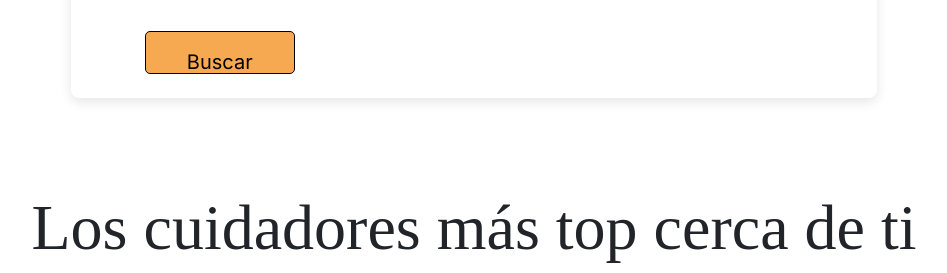
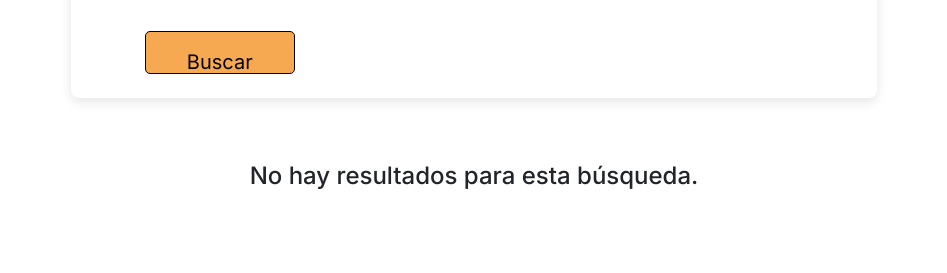
Before and after one commit to rekloyd/PettieExpressJS, a React (Vite) app in the folder frontend/Pettie/: page / in a window 1280 px wide. Shown: the part 1120-1393 px from the top of the page, without its empty margins (166-1113 px from the left). Built offline with nearby package versions, Linux system fonts and the light colour scheme; a web font is replaced by a local one.

Commit message:
updated heroComponent and card

```diff
--- a/frontend/Pettie/src/components/HeroComponent.tsx
+++ b/frontend/Pettie/src/components/HeroComponent.tsx
@@ -120,7 +120,7 @@ const HeroComponent: React.FC = () => {
       </div>
 
       {/* Resultados de la búsqueda */}
-      {resultados.length > 0 && (
+      {resultados.length > 0 ? (
         <div style={{ padding: '2rem' }}>
           <h3 style={{ fontSize: '2rem', marginBottom: '1rem' }}>Resultados de búsqueda</h3>
           <div
@@ -136,6 +136,8 @@ const HeroComponent: React.FC = () => {
             ))}
           </div>
         </div>
+      ) : (
+        <h3 style={{ padding: '2rem', fontSize: '1.5rem' }}>No hay resultados para esta búsqueda.</h3>
       )}
 
       {/* Mejores pet sitters */}
--- a/frontend/Pettie/src/components/ServicioCard.tsx
+++ b/frontend/Pettie/src/components/ServicioCard.tsx
@@ -1,21 +1,27 @@
 import React from 'react';
 import '../styles/bestpettier.css'; // reutilizamos estilos
 import type { Servicio } from '../interfaces/interfaces';
+import fotoUsuario from "../assets/face1.jpg";
 
 interface ServicioCardProps {
   servicio: Servicio;
 }
 
 const ServicioCard: React.FC<ServicioCardProps> = ({ servicio }) => {
+  // Verificamos que el nombreUsuario no esté vacío o no definido
+  console.log('Contenido recibido para mostrar:', servicio);
+  const nombreUsuario = servicio.nombreUsuario ? servicio.nombreUsuario : "Nombre no disponible";
+
   return (
     <div className="pettier-card">
       <img
-        src="/default-pet.png" // Imagen por defecto o podrías usar una propiedad del backend
+        src={fotoUsuario} // Imagen por defecto o podrías usar una propiedad del backend
         alt={servicio.tipoActividad}
         className="pettier-img"
       />
       <div className="pettier-info">
-        <h3 style={{ fontSize: '30px' }}>{servicio.tipoActividad}</h3>
+        <h2 style={{ fontSize: '30px' }}>{nombreUsuario}</h2>
+        <h3 style={{ fontSize: '20px' }}>{servicio.tipoActividad}</h3>
         <div className="icons">
           <div className="icon-placeholder">📅</div>
           <div className="icon-placeholder">💰</div>
--- a/frontend/Pettie/src/interfaces/interfaces.tsx
+++ b/frontend/Pettie/src/interfaces/interfaces.tsx
@@ -1,6 +1,7 @@
 export interface Servicio {
   idActividad: number;
   idOwner: number;
+  nombreUsuario:String,
   idPettier: number;
   idMascota: number;
   tipoActividad: string;
```
